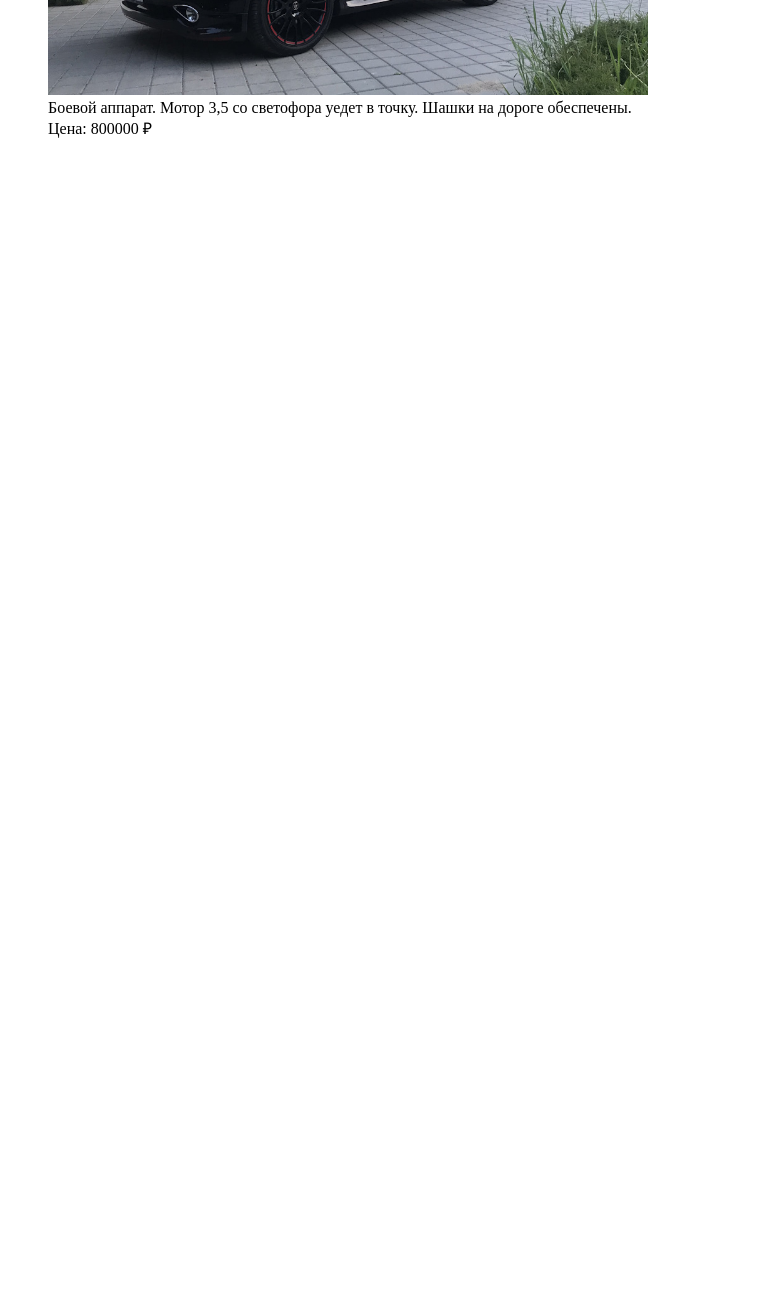
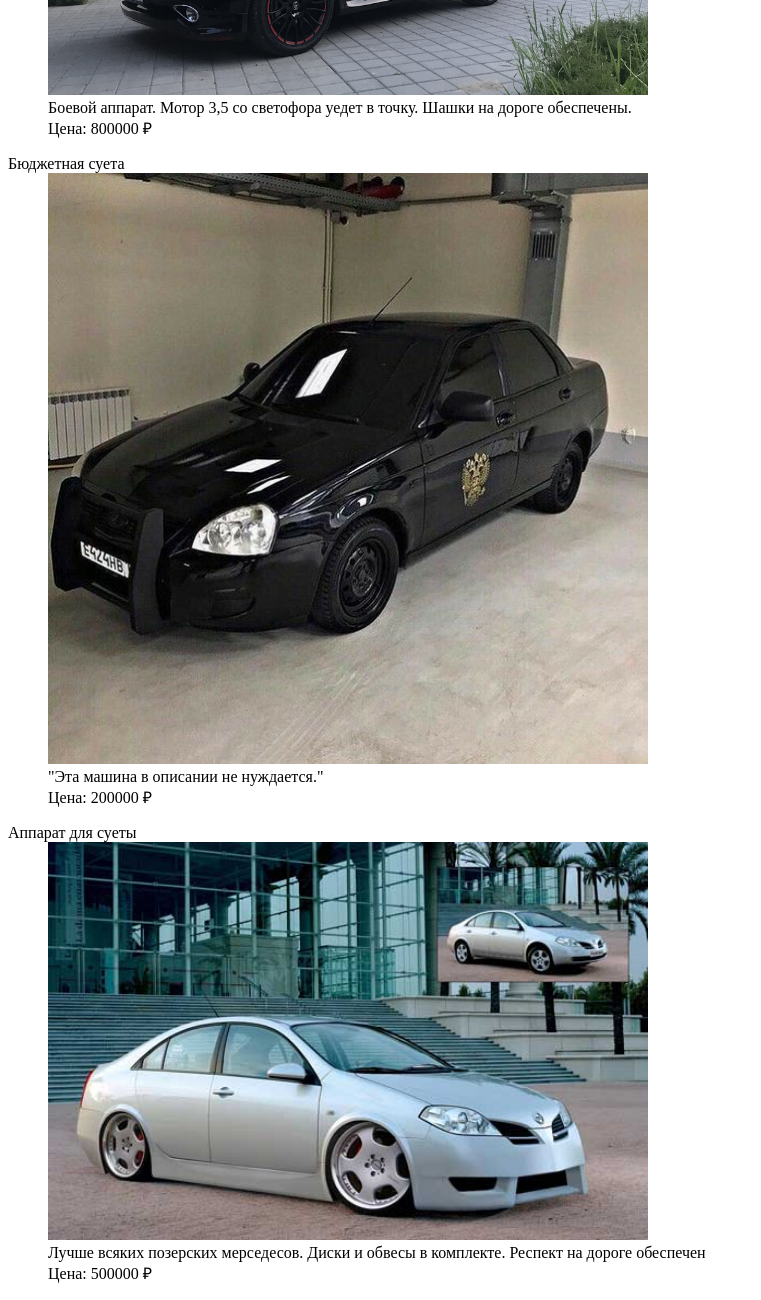
Before and after one commit to isadcat/web-programming-labs, a plain HTML site: page index.html in a window 1280 px wide. Shown: the part 340-1640 px from the top of the page, without its empty margins (0-761 px from the left). Before the commit the page ends 800 px from the top, so only its background shows below. Drawn offline with Linux system fonts and the light colour scheme.

Commit message:
Добавлена приора и примьера

```diff
--- a/index.html
+++ b/index.html
@@ -15,5 +15,19 @@
                 Боевой аппарат. Мотор 3,5 со светофора уедет в точку. Шашки на дороге обеспечены.<br>
                 Цена: 800000 &#8381;
         </dl>
+        <dl>
+            <dt>Бюджетная суета </dt>
+            <dd>
+                <img src="priora.jpg" width="600"><br>
+                "Эта машина в описании не нуждается."<br>
+                Цена: 200000 &#8381;
+        </dl>
+        <dl>
+            <dt>Аппарат для суеты </dt>
+            <dd>
+                <img src="primera.jpg" width="600"><br>
+                Лучше всяких позерских мерседесов. Диски и обвесы в комплекте. Респект на дороге обеспечен<br>
+                Цена: 500000 &#8381;
+        </dl>
     </body>
  </html>
```
Also changed, not shown: primera.jpg (added), priora.jpg (added).
